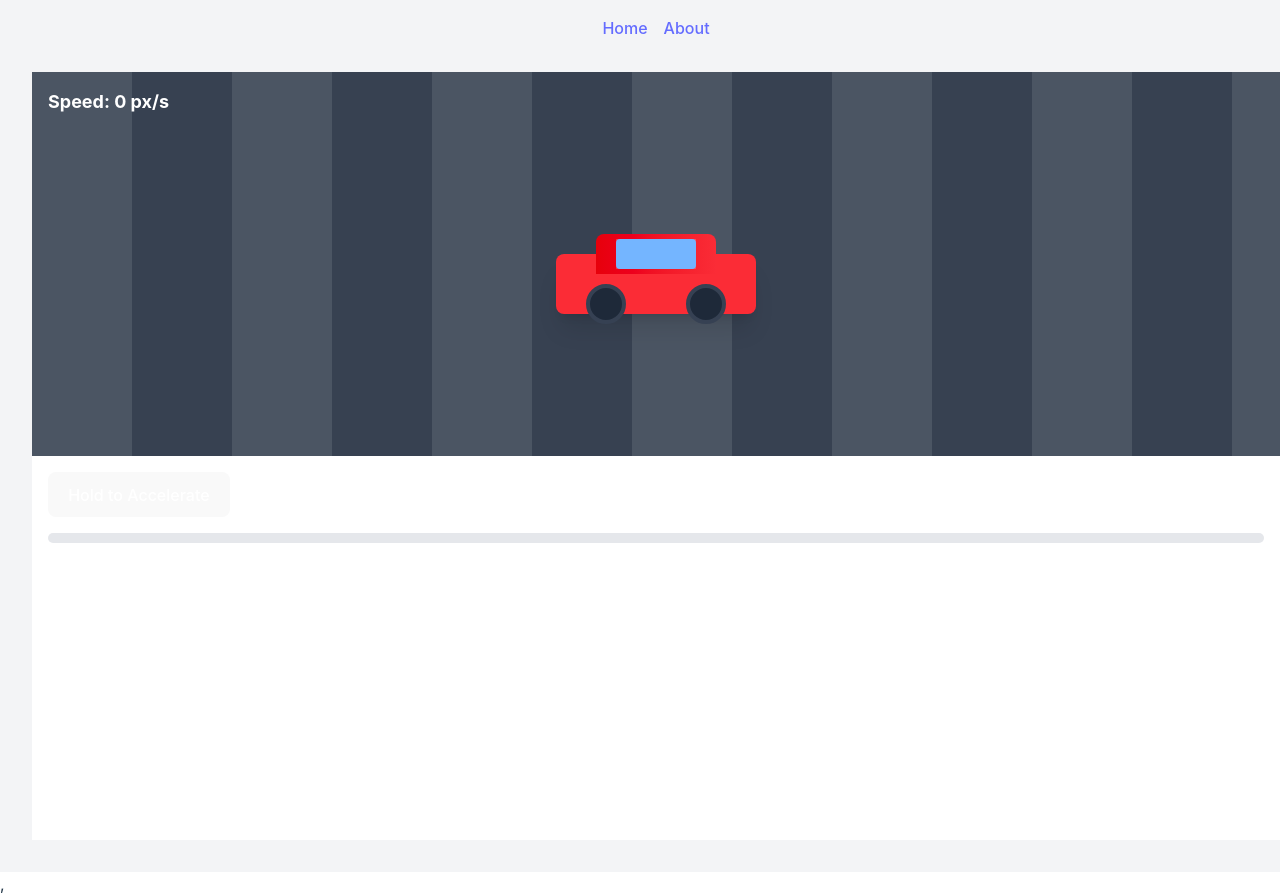
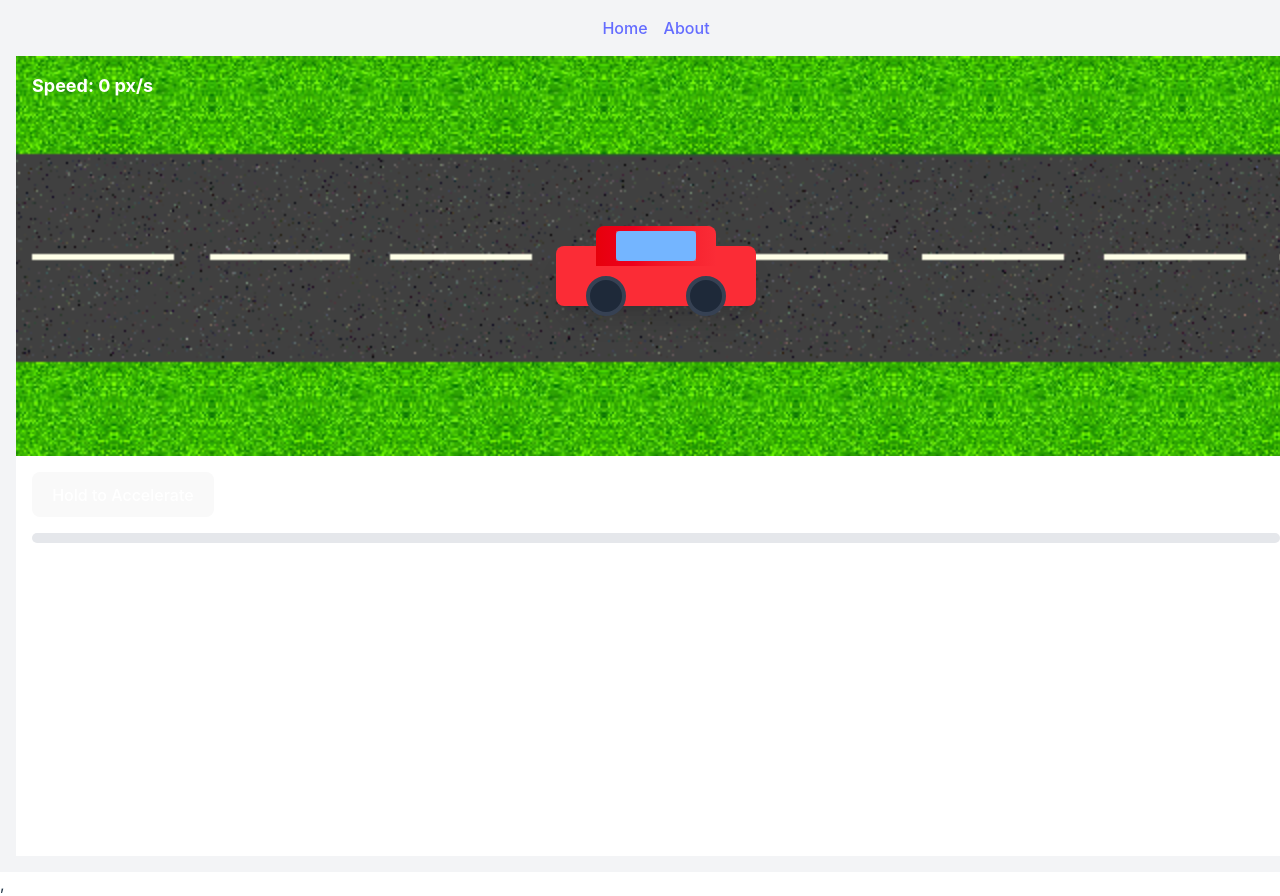
Before and after one commit to Iajedi/race2code, a React (Vite) app: page /racing in a window 1280 px wide. Shown: the top 896 px of the page. Built offline with nearby package versions, Linux system fonts and the light colour scheme.

Commit message:
feat: add car and track

```diff
--- a/src/pages/Racing.tsx
+++ b/src/pages/Racing.tsx
@@ -9,16 +9,24 @@ interface GameState {
 // Define our physics constants
 const GAME_CONSTANTS = {
   // Increased acceleration for more exciting gameplay
-  ACCELERATION: 200, // Increased from 20 to 200 pixels/second²
-  DECELERATION: -100, // Increased from -10 to -100 pixels/second²
-  FINISH_LINE: 1000,
+  ACCELERATION: 400, // Increased from 20 to 200 pixels/second²
+  DECELERATION: -50, // Increased from -10 to -100 pixels/second²
+  FINISH_LINE: 10000,
   MAX_VELOCITY: 800, // Added maximum velocity cap
   FPS: 60
 } as const;
 
+// Define our initial state as a constant to ensure consistent reset
+const INITIAL_STATE: GameState = {
+  distance: 0,
+  velocity: 0,
+  isAccelerating: false,
+  isGameComplete: false
+};
+
 import { useState, useEffect, useRef } from 'react';
 
-const RacingGame: React.FC = () => {
+const RacingGame: React.FC = (numCheckpoints) => {
   // Initialize state with type safety
   const [gameState, setGameState] = useState<GameState>({
     distance: 0,
@@ -30,6 +38,20 @@ const RacingGame: React.FC = () => {
   // Use refs for animation frame handling
   const animationFrameRef = useRef<number>();
   const lastUpdateTimeRef = useRef<number>(Date.now());
+
+  // Add a reset function to handle game restart
+  const handleReset = (): void => {
+    // Cancel any ongoing animation frame
+    if (animationFrameRef.current) {
+      cancelAnimationFrame(animationFrameRef.current);
+    }
+    // Reset the last update time
+    lastUpdateTimeRef.current = Date.now();
+    // Reset the game state to initial values
+    setGameState(INITIAL_STATE);
+    // Start a new animation frame
+    animationFrameRef.current = requestAnimationFrame(updatePhysics);
+  };
 
   // Physics update function using SUVAT equations
   const updatePhysics = (): void => {
@@ -91,7 +113,7 @@ const RacingGame: React.FC = () => {
   // Event handlers with proper typing
   const handleAccelerateStart = (): void => {
     if (!gameState.isGameComplete) {
-      setGameState(prev => ({ ...prev, isAccelerating: true }));
+      setGameState(prev => ({ ...prev, velocity: 500 }));
     }
   };
 
@@ -100,24 +122,20 @@ const RacingGame: React.FC = () => {
   };
 
   return (
-    <div className="w-screen h-screen flex flex-col items-center justify-center p-4">
+    <div className="w-screen h-screen flex flex-col items-center justify-center">
       {/* Racing Scene - Added relative positioning and z-index management */}
       <div className="w-full h-1/2 bg-gray-800 relative overflow-hidden">
         {/* Track - Lowered z-index */}
         <div
           className="absolute inset-0 z-0"
           style={{
-            background: `repeating-linear-gradient(
-              90deg,
-              #4b5563 0px,
-              #4b5563 100px,
-              #374151 100px,
-              #374151 200px
-            )`,
-            backgroundSize: '200px 100%',
+            // Replace the gradient with your image URL
+            backgroundImage: `url('/track.png')`,
+            backgroundRepeat: 'repeat-x',
+            backgroundSize: "contain",
             transform: `translateX(-${gameState.distance}px)`,
-            width: '200%',
-            height: '100%',
+            width: '700%', // Make sure we have enough room for the repeating background
+            height: "100%",
             transition: 'transform 16ms linear'
           }}
         />
@@ -181,6 +199,16 @@ const RacingGame: React.FC = () => {
           Hold to Accelerate
         </button>
 
+        {gameState.isGameComplete && (
+          <button
+            onClick={handleReset}
+            className="px-6 py-3 bg-green-500 text-white rounded-lg hover:bg-green-600
+                       transition-all duration-300 ease-in-out"
+          >
+            Play Again
+          </button>
+        )}
+
         {/* Progress bar */}
         <div className="mt-4 w-full bg-gray-200 rounded-full h-2.5">
           <div
```
Also changed, not shown: public/track.png (added), 1 other file (tests, documents, lock files or other folders).
